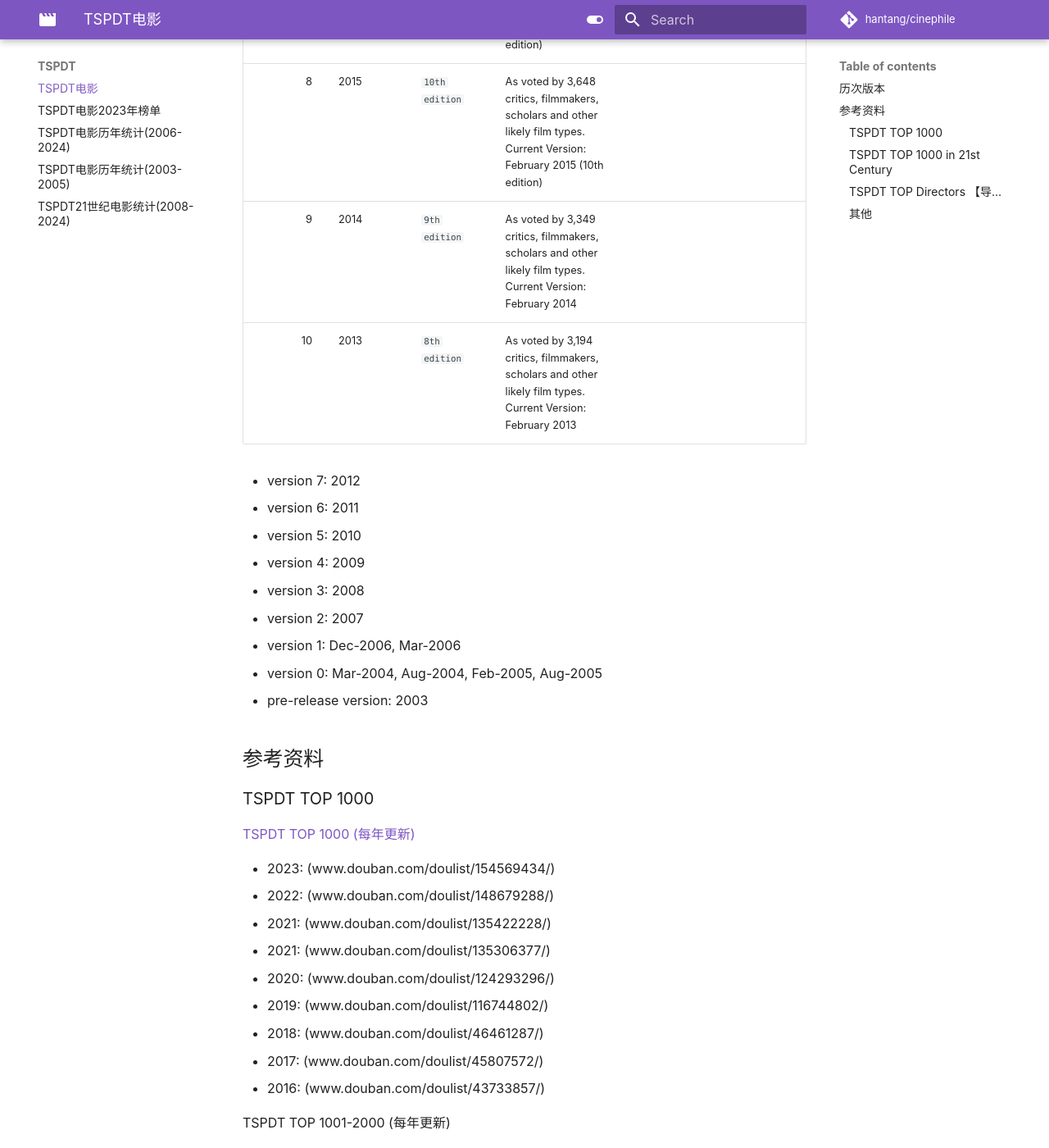
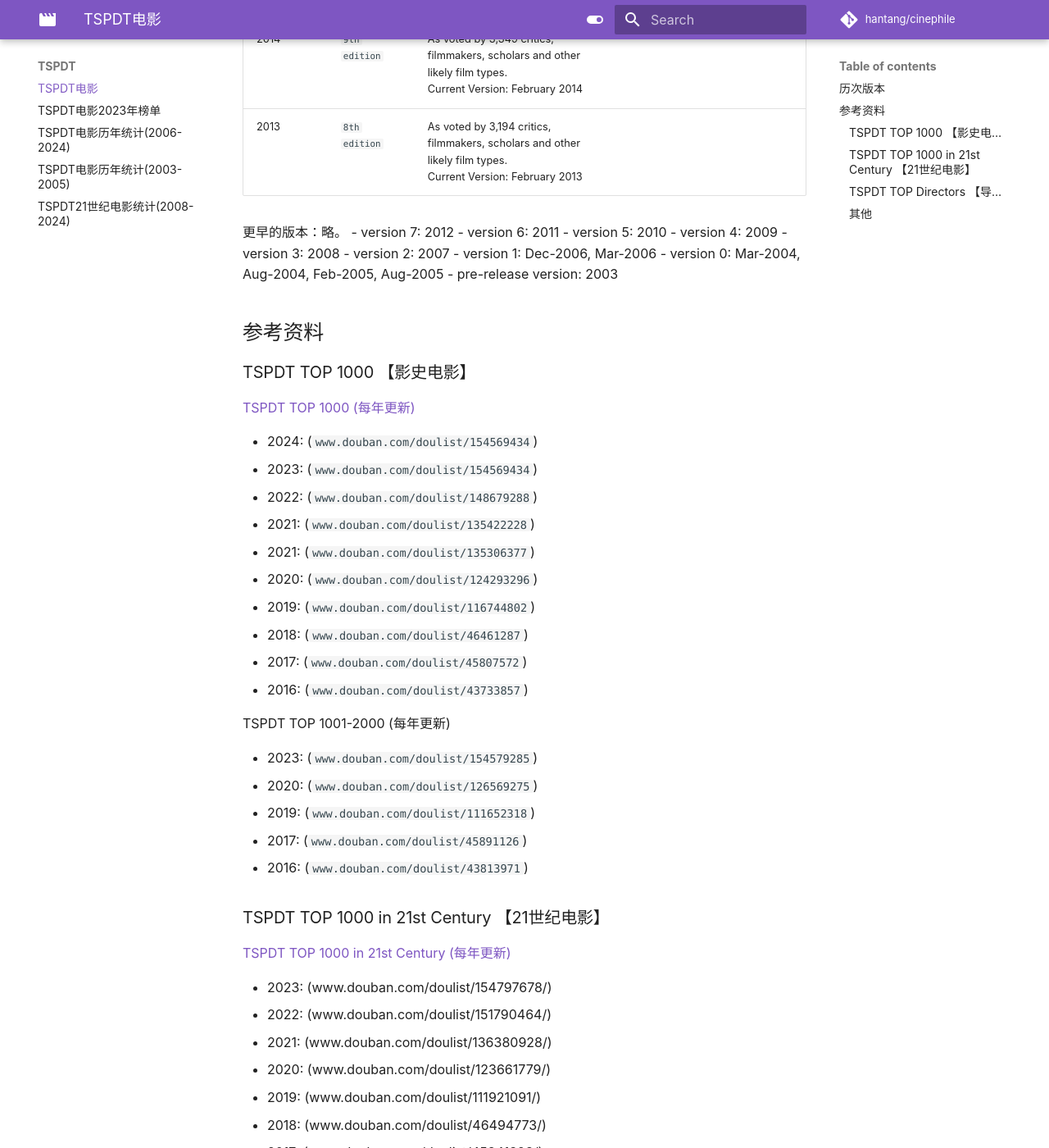
Before and after one commit to hantang/cinephile, an MkDocs documentation site: the page built from docs/tspdt/index.md, in a window 1280 px wide and 1400 px high, scrolled down 1332 px. Shown: the whole window at 82% size. Built offline with MkDocs 1.6.1 and Material for MkDocs 9.7.7, drawn with Linux system fonts in a browser that asks for light colours; some web fonts are replaced; comment, search, counter and statistics services are not loaded; some of the changed text lies outside the part shown.

Commit message:
Update note

```diff
--- a/docs/tspdt/index.md
+++ b/docs/tspdt/index.md
@@ -1,25 +1,29 @@
 # They Shoot Pictures, Don't They? (TSPDT)
 
-They Shoot Pictures, Don't They? (TSPDT) - The 1,000 Greatest Films
+They Shoot Pictures, Don't They? (TSPDT) - [The 1,000 Greatest Films](https://www.theyshootpictures.com/gf1000.htm)
 
-[链接](https://www.theyshootpictures.com/gf1000.htm)
+excel版本下载：
+- [top 1000 films](https://www.theyshootpictures.com/resources/1000GreatestFilms.xls)
+- [all 23,907 films](https://www.theyshootpictures.com/resources/StartingList.xls)
 
 ## 历次版本
 
-| index | date 日期  | version 版本   | desc 说明                                                                                                                      | IMDb 列表                                                   | 豆瓣豆列                                                     |
-| ----: | :--------- | :------------- | :----------------------------------------------------------------------------------------------------------------------------- | :---------------------------------------------------------- | :----------------------------------------------------------- |
-|     0 | 2023-04-05 | `18th edition` | Current Version: April 2023 (18th edition)<br/>Published on April 5, 2023                                                      | [IMDb: ls568436539](https://www.imdb.com/list/ls568436539/) | [豆列: 154569434](https://www.douban.com/doulist/154569434/) |
-|     1 | 2022-12-01 | `17th edition` | 2022 (17th edition) (2022/12)                                                                                                  | [IMDb: ls539460207](https://www.imdb.com/list/ls539460207/) | [豆列: 148679288](https://www.douban.com/doulist/148679288/) |
-|     2 | 2021-01-27 | `16th edition` | Current Version: January 2021 (16th edition)<br/>Published on January 27, 2021                                                 | [IMDb: ls088847837](https://www.imdb.com/list/ls088847837/) | [豆列: 135371163](https://www.douban.com/doulist/135371163/) |
-|     3 | 2020-01-17 | `15th edition` | Current Version: January 2020 (15th edition)<br/>Published on January 17, 2020                                                 | [IMDb: ls096353131](https://www.imdb.com/list/ls096353131/) | [豆列: 122661334](https://www.douban.com/doulist/122661334/) |
-|     4 | 2019-01-21 | `14th edition` | Current Version: January 2019 (14th edition)<br/>Published on January 21, 2019                                                 | [IMDb: ls043635603](https://www.imdb.com/list/ls043635603/) | [豆列: 111628610](https://www.douban.com/doulist/111628610/) |
-|     5 | 2018-01-19 | `13th edition` | Current Version: January 2018 (13th edition)<br/>Published on January 19, 2018                                                 | [IMDb: ls021191482](https://www.imdb.com/list/ls021191482/) | [豆列: 49289628](https://www.douban.com/doulist/49289628/)   |
-|     6 | 2017-02-01 | `12th edition` | Current Version: February 2017 (12th edition)                                                                                  | [IMDb: ls062436113](https://www.imdb.com/list/ls062436113/) | [豆列: 45802724](https://www.douban.com/doulist/45802724/)   |
-|     7 | 2016       | `11th edition` | As voted by 3,873 critics, filmmakers, scholars and other likely film types.<br/>Current Version: February 2016 (11th edition) |                                                             |                                                              |
-|     8 | 2015       | `10th edition` | As voted by 3,648 critics, filmmakers, scholars and other likely film types.<br/>Current Version: February 2015 (10th edition) |                                                             |                                                              |
-|     9 | 2014       | `9th edition`  | As voted by 3,349 critics, filmmakers, scholars and other likely film types.<br/>Current Version: February 2014                |                                                             |                                                              |
-|    10 | 2013       | `8th edition`  | As voted by 3,194 critics, filmmakers, scholars and other likely film types.<br/>Current Version: February 2013                |                                                             |                                                              |
+| date 日期  | version 版本   | desc 说明                                                                                                                      | IMDb 列表                                                   | 豆瓣豆列                                                     |
+| :--------- | :------------- | :----------------------------------------------------------------------------------------------------------------------------- | :---------------------------------------------------------- | :----------------------------------------------------------- |
+| 2024-01-01 | `19th edition` | Current Version: 2024 (19th edition)<br/>Published on January 1, 2024                                                      | \ | [豆列: 157444134](https://www.douban.com/doulist/157444134/) |
+| 2023-04-05 | `18th edition` | Current Version: April 2023 (18th edition)<br/>Published on April 5, 2023                                                      | [IMDb: ls568436539](https://www.imdb.com/list/ls568436539/) | [豆列: 154569434](https://www.douban.com/doulist/154569434/) |
+| 2022-12-01 | `17th edition` | 2022 (17th edition) (2022/12)                                                                                                  | [IMDb: ls539460207](https://www.imdb.com/list/ls539460207/) | [豆列: 148679288](https://www.douban.com/doulist/148679288/) |
+| 2021-01-27 | `16th edition` | Current Version: January 2021 (16th edition)<br/>Published on January 27, 2021                                                 | [IMDb: ls088847837](https://www.imdb.com/list/ls088847837/) | [豆列: 135371163](https://www.douban.com/doulist/135371163/) |
+| 2020-01-17 | `15th edition` | Current Version: January 2020 (15th edition)<br/>Published on January 17, 2020                                                 | [IMDb: ls096353131](https://www.imdb.com/list/ls096353131/) | [豆列: 122661334](https://www.douban.com/doulist/122661334/) |
+| 2019-01-21 | `14th edition` | Current Version: January 2019 (14th edition)<br/>Published on January 21, 2019                                                 | [IMDb: ls043635603](https://www.imdb.com/list/ls043635603/) | [豆列: 111628610](https://www.douban.com/doulist/111628610/) |
+| 2018-01-19 | `13th edition` | Current Version: January 2018 (13th edition)<br/>Published on January 19, 2018                                                 | [IMDb: ls021191482](https://www.imdb.com/list/ls021191482/) | [豆列: 49289628](https://www.douban.com/doulist/49289628/)   |
+| 2017-02-01 | `12th edition` | Current Version: February 2017 (12th edition)                                                                                  | [IMDb: ls062436113](https://www.imdb.com/list/ls062436113/) | [豆列: 45802724](https://www.douban.com/doulist/45802724/)   |
+| 2016       | `11th edition` | As voted by 3,873 critics, filmmakers, scholars and other likely film types.<br/>Current Version: February 2016 (11th edition) |                                                             |                                                              |
+| 2015       | `10th edition` | As voted by 3,648 critics, filmmakers, scholars and other likely film types.<br/>Current Version: February 2015 (10th edition) |                                                             |                                                              |
+| 2014       | `9th edition`  | As voted by 3,349 critics, filmmakers, scholars and other likely film types.<br/>Current Version: February 2014                |                                                             |                                                              |
+| 2013       | `8th edition`  | As voted by 3,194 critics, filmmakers, scholars and other likely film types.<br/>Current Version: February 2013                |                                                             |                                                              |
 
+更早的版本：略。
 - version 7: 2012
 - version 6: 2011
 - version 5: 2010
@@ -32,29 +36,30 @@
 
 ## 参考资料
 
-### TSPDT TOP 1000
+### TSPDT TOP 1000 【影史电影】
 
 [TSPDT TOP 1000 (每年更新) ](http://www.theyshootpictures.com/gf1000_all1000films_table.php)
 
-- 2023: (www.douban.com/doulist/154569434/)
-- 2022: (www.douban.com/doulist/148679288/)
-- 2021: (www.douban.com/doulist/135422228/)
-- 2021: (www.douban.com/doulist/135306377/)
-- 2020: (www.douban.com/doulist/124293296/)
-- 2019: (www.douban.com/doulist/116744802/)
-- 2018: (www.douban.com/doulist/46461287/)
-- 2017: (www.douban.com/doulist/45807572/)
-- 2016: (www.douban.com/doulist/43733857/)
+- 2024: (`www.douban.com/doulist/154569434`)
+- 2023: (`www.douban.com/doulist/154569434`)
+- 2022: (`www.douban.com/doulist/148679288`)
+- 2021: (`www.douban.com/doulist/135422228`)
+- 2021: (`www.douban.com/doulist/135306377`)
+- 2020: (`www.douban.com/doulist/124293296`)
+- 2019: (`www.douban.com/doulist/116744802`)
+- 2018: (`www.douban.com/doulist/46461287`)
+- 2017: (`www.douban.com/doulist/45807572`)
+- 2016: (`www.douban.com/doulist/43733857`)
 
 TSPDT TOP 1001-2000 (每年更新)
 
-- 2023: (www.douban.com/doulist/154579285/)
-- 2020: (www.douban.com/doulist/126569275/)
-- 2019: (www.douban.com/doulist/111652318/)
-- 2017: (www.douban.com/doulist/45891126/)
-- 2016: (www.douban.com/doulist/43813971/)
+- 2023: (`www.douban.com/doulist/154579285`)
+- 2020: (`www.douban.com/doulist/126569275`)
+- 2019: (`www.douban.com/doulist/111652318`)
+- 2017: (`www.douban.com/doulist/45891126`)
+- 2016: (`www.douban.com/doulist/43813971`)
 
-### TSPDT TOP 1000 in 21st Century
+### TSPDT TOP 1000 in 21st Century 【21世纪电影】
 
 [TSPDT TOP 1000 in 21st Century (每年更新)](http://www.theyshootpictures.com/21stcentury_allfilms_table.php)
 
@@ -77,17 +82,19 @@
 
 [TSPDT TOP 250 Directors, 21st Century](https://www.theyshootpictures.com/21stcentury_top100directors.htm)
 
+- 暂无
+
 ### 其他
 
-[TSPDT TOP 1005 Reader's Poll (2021)](https://theyshootpictures.com/2021poll.htm)
+影迷大调查 [TSPDT TOP 1005 Reader's Poll (2021)](https://theyshootpictures.com/2021poll.htm)
 
 - (https://www.douban.com/doulist/141472144/)
 
-TSPDT TOP 华语电影 (每年更新)
-
-- 2023: (https://www.douban.com/doulist/154729362/)
-
-[TSPDT TOP 1000 Noir Films (每年更新)](https://www.theyshootpictures.com/noir1000title.htm)
+黑色电影 [TSPDT TOP 1000 Noir Films (每年更新)](https://www.theyshootpictures.com/noir1000title.htm)
 
 - (https://www.douban.com/doulist/43378012/)
 - (https://www.douban.com/doulist/196075/)
+
+TSPDT TOP 华语电影 (来自top1000榜单)
+
+- 2023: (https://www.douban.com/doulist/154729362/)
```
